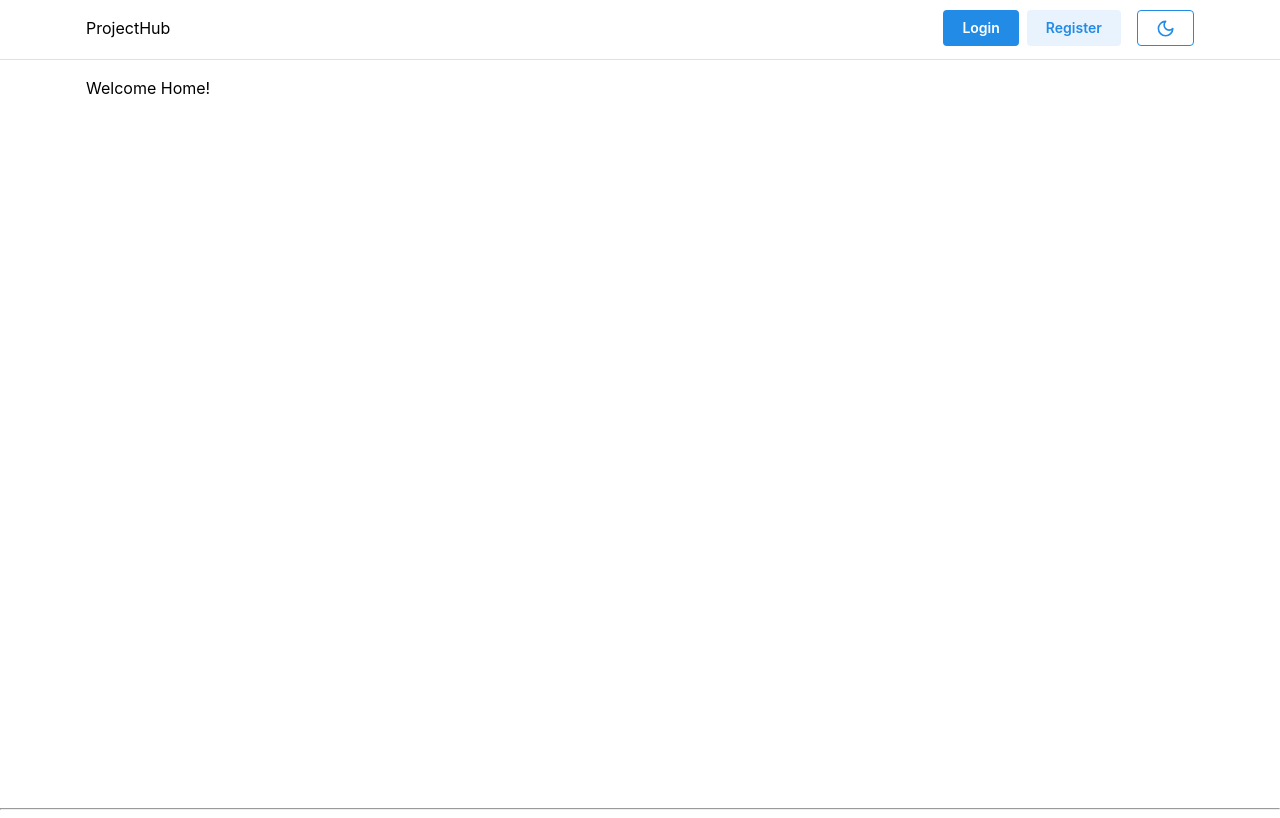
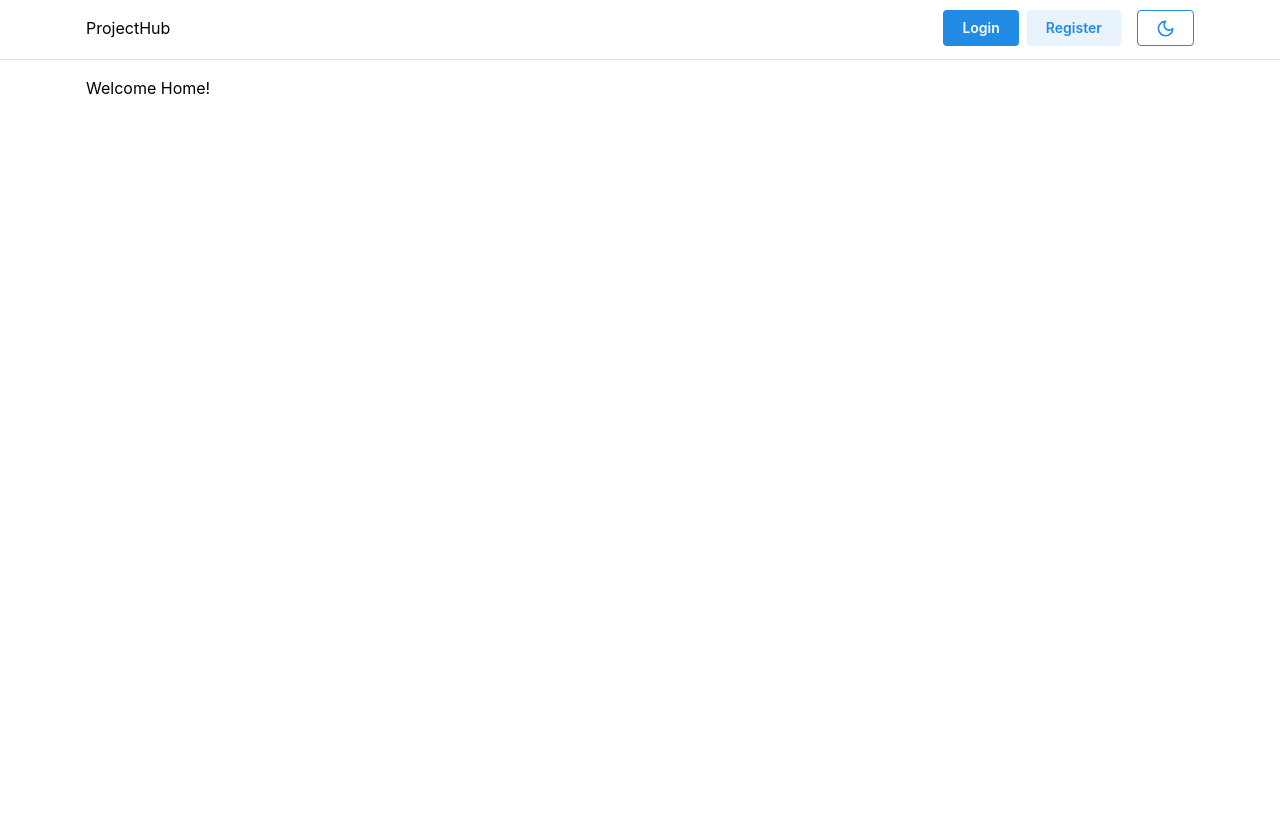
Before and after one commit to wwwdevcc/projects, a React (Vite) app in the folder frontend/: page / in a window 1280 px wide. Built offline with nearby package versions, Linux system fonts and the light colour scheme.

Commit message:
Remove <hr /> tag in __root.tsx

```diff
--- a/frontend/src/routes/__root.tsx
+++ b/frontend/src/routes/__root.tsx
@@ -1,14 +1,14 @@
-import { Layout } from "@/components/layout/Layout";
-import { theme } from "@/theme";
-import { MantineProvider } from "@mantine/core";
-import "@mantine/core/styles.css";
-import { QueryClient } from "@tanstack/react-query";
-import { ReactQueryDevtools } from "@tanstack/react-query-devtools";
-import { createRootRouteWithContext, Link } from "@tanstack/react-router";
-import { TanStackRouterDevtools } from "@tanstack/router-devtools";
+import { Layout } from '@/components/layout/Layout'
+import { theme } from '@/theme'
+import { MantineProvider } from '@mantine/core'
+import '@mantine/core/styles.css'
+import { QueryClient } from '@tanstack/react-query'
+import { ReactQueryDevtools } from '@tanstack/react-query-devtools'
+import { createRootRouteWithContext, Link } from '@tanstack/react-router'
+import { TanStackRouterDevtools } from '@tanstack/router-devtools'
 
 export const Route = createRootRouteWithContext<{
-  queryClient: QueryClient;
+  queryClient: QueryClient
 }>()({
   component: RootComponent,
   notFoundComponent: () => {
@@ -17,17 +17,16 @@ export const Route = createRootRouteWithContext<{
         <p>This is the notFoundComponent configured on root route</p>
         <Link to="/">Start Over</Link>
       </div>
-    );
+    )
   },
-});
+})
 
 function RootComponent() {
   return (
     <MantineProvider theme={theme} defaultColorScheme="auto">
       <Layout />
-      <hr />
       <ReactQueryDevtools buttonPosition="bottom-right" />
       <TanStackRouterDevtools />
     </MantineProvider>
-  );
+  )
 }
```
